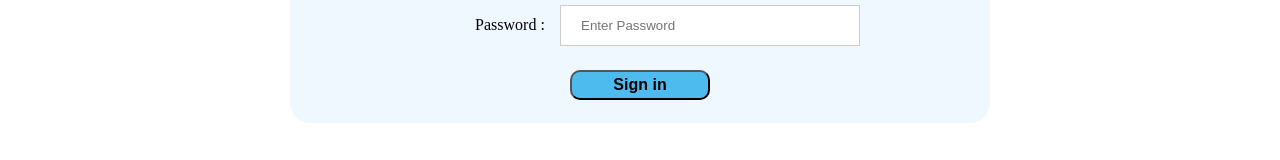
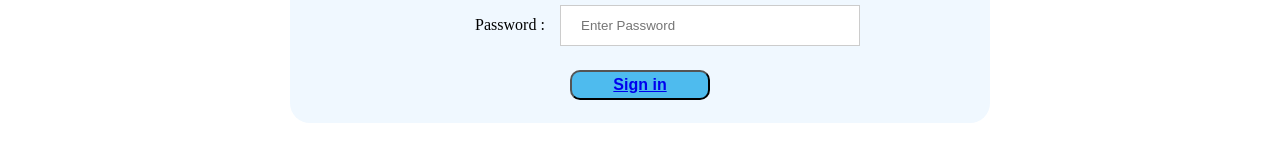
Before and after one commit to JenilaS599/Employee-survey, a React (Create React App) app: page /signin in a window 1280 px wide. Shown: the part 239-399 px from the top of the page. Built offline with nearby package versions, Linux system fonts and the light colour scheme.

Commit message:
Update signin.js

```diff
--- a/src/pages/signin.js
+++ b/src/pages/signin.js
@@ -1,5 +1,6 @@
 import React, { Component } from 'react';
 import '../index.css';
+import {Link} from "react-router-dom";
 
 class Signin extends Component{
 
@@ -41,7 +42,9 @@ class Signin extends Component{
             placeholder="Enter Password"
             onChange={this.handlechangeall}/>
           </ul>
-           <button type="submit" value="Register" id="button">Sign in</button>
+           <button type="submit" value="Register" id="button">
+                 <Link to="/employees/">Sign in</Link>
+           </button>
        <br/><br/>
           </form>
          </div>
```
